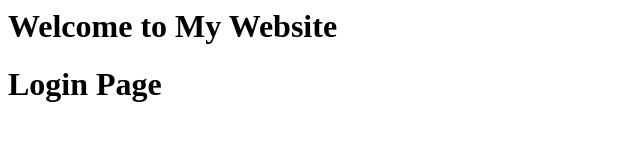
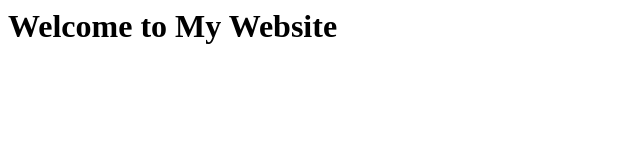
Before and after one commit to abhijitkadam1706/project, a plain HTML site: page index.html in a window 1280 px wide. Shown: the whole page, without its empty margins (0-640 px from the left). Drawn offline with Linux system fonts and the light colour scheme.

Commit message:
another commit

```diff
--- a/index.html
+++ b/index.html
@@ -1,6 +1 @@
 <h1>Welcome to My Website</h1>
-
-
-
-
-<h1>Login Page</h1>
```
